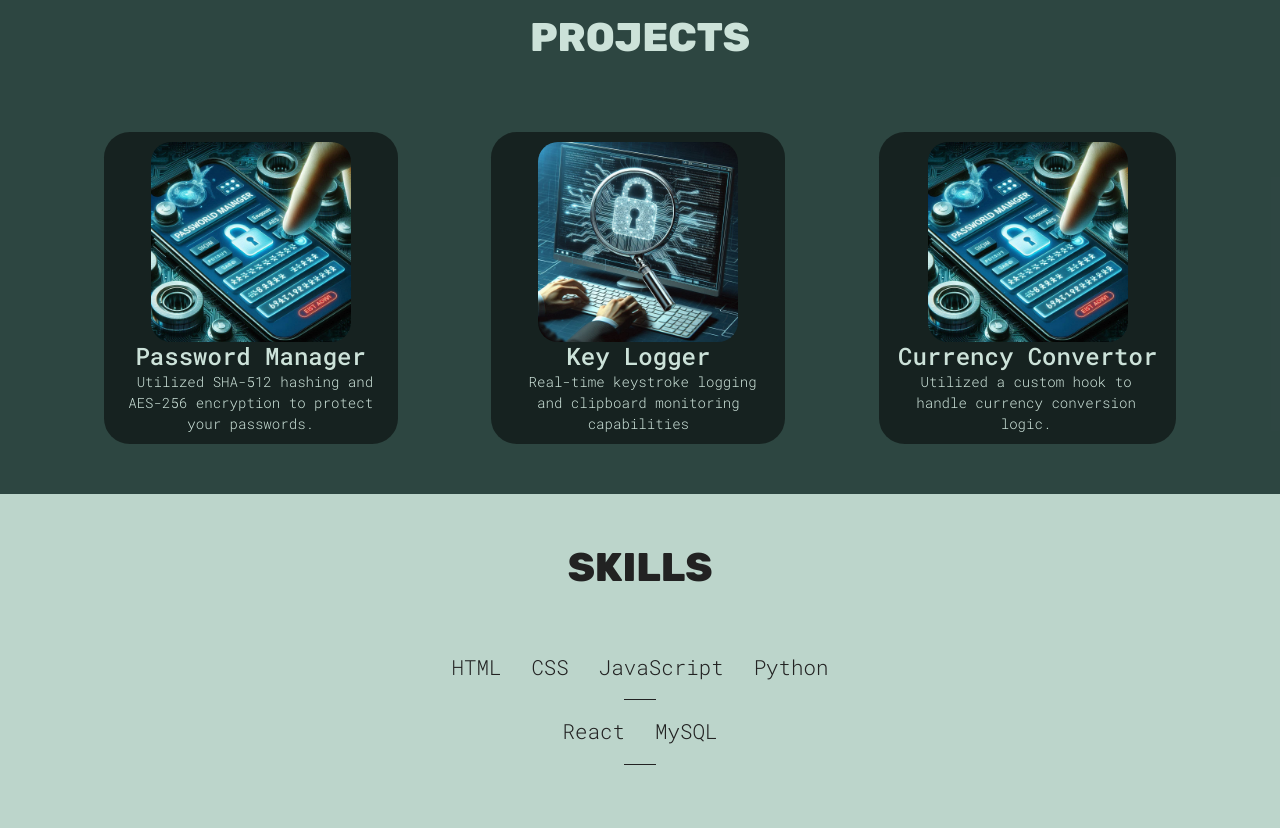
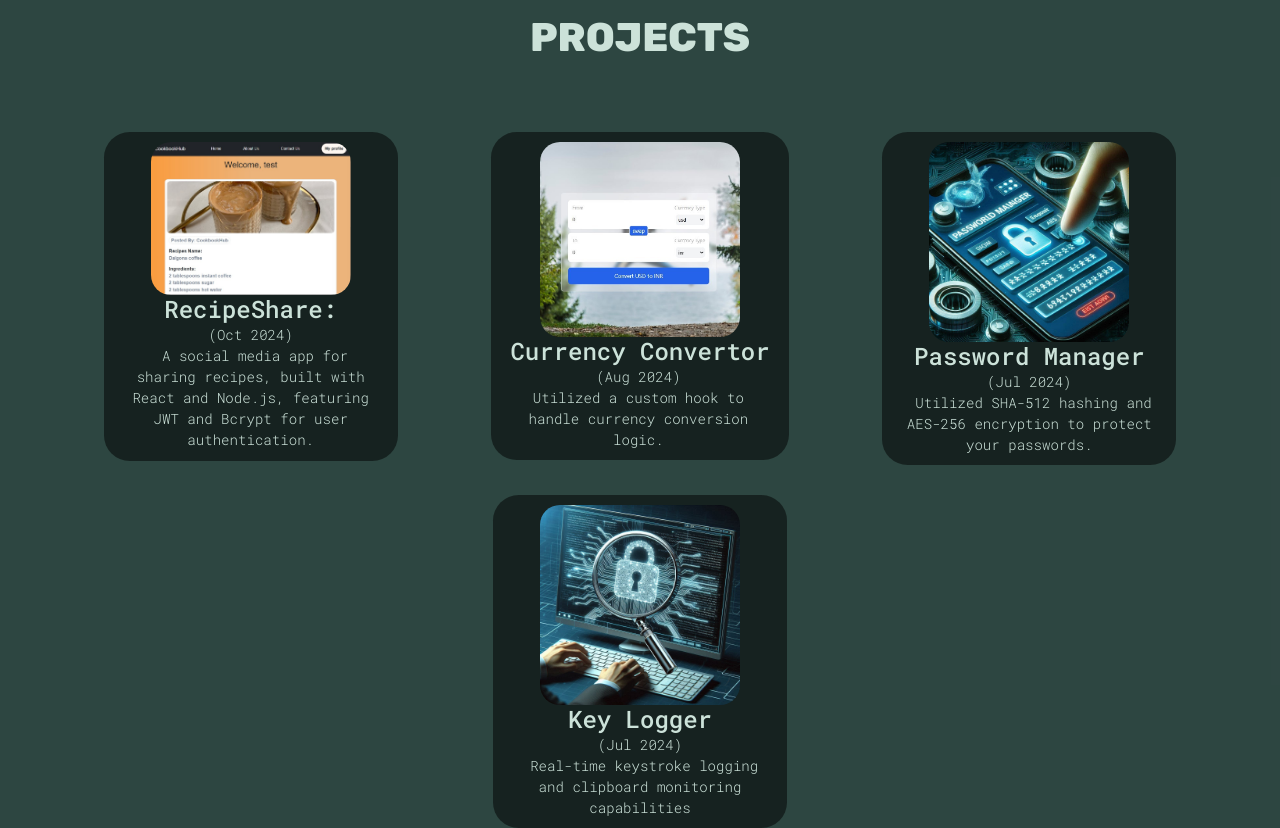
Before and after one commit to mesauravjoshi/joshi, a React (Vite) app: page / in a window 1280 px wide. Shown: the part 840-1668 px from the top of the page. Built offline with nearby package versions, Linux system fonts and the light colour scheme.

Commit message:
update portfolio

```diff
--- a/src/App.css
+++ b/src/App.css
@@ -32,6 +32,7 @@ h1,
 h2,
 h3,
 h4,
+h5,
 p {
   color: var(--text-color);
   margin: 0;
--- a/src/common/ProjectCard.jsx
+++ b/src/common/ProjectCard.jsx
@@ -1,12 +1,13 @@
 import React from 'react';
 
-function ProjectCard({ src, link, h3, p }) {
+function ProjectCard({ src, link, h3,date, p }) {
   return (
     <a href={link} target="_blank">
       <img className="hover" src={src}
       // alt={`${h3} logo`}
       />
       <h3>{h3}</h3>
+      <p>{date}</p>
       <p>{p}</p>
     </a>
   );
--- a/src/sections/Home/Home.jsx
+++ b/src/sections/Home/Home.jsx
@@ -67,7 +67,7 @@ function Home() {
         </span>
 
         <a
-        href={'https://drive.google.com/file/d/1PHWnPHqbCIzpcKzkFNVpATB0w19IRhG5/view'}
+        href={'https://drive.google.com/file/d/1YzFvUW1WoflBkDy86fHkExah54agthDP/view'}
         target="_blank"
         >
           <button >Resume</button>
--- a/src/sections/Projects/Projects.jsx
+++ b/src/sections/Projects/Projects.jsx
@@ -3,7 +3,9 @@ import styles from './ProjectsStyles.module.css';
 // 1
 import passwordManager from '../../assets/password.jpg';
 // 2
+import Currency from '../../assets/Currency.jpg';
 import keylog from '../../assets/keylog.png';
+import Recipe from '../../assets/Recipes.jpg';
 import ProjectCard from '../../common/ProjectCard';
 
 // framer motion
@@ -15,31 +17,48 @@ const Projects = forwardRef((props, ref) => {
     <section id="projects" className={styles.container} >
       <h1 className="sectionTitle">Projects</h1>
       <div ref={ref} className={styles.projectsContainer}>
+
+        <motion.div drag className={styles.cards}
+         dragConstraints={ref} >
+          <ProjectCard
+            src={Recipe}
+            date={'(Oct 2024)'}
+            link="https://github.com/mesauravjoshi/CookbookHub"
+            h3="RecipeShare:"
+            p="&nbsp;A social media app for sharing recipes, built with React and Node.js, featuring JWT and Bcrypt for user authentication."
+          />
+        </motion.div>
+
+        <motion.div drag className={styles.cards}
+         dragConstraints={ref} >
+          <ProjectCard
+            src={Currency}
+            date={'(Aug 2024)'}
+            link="https://mesauravjoshi.github.io/CurrencyConvertor/"
+            h3="Currency Convertor"
+            p="Utilized a custom hook to handle currency conversion logic."
+          />
+        </motion.div>
+
         <motion.div drag className={styles.cards}
          dragConstraints={ref} >
           <ProjectCard
             src={passwordManager}
+            date={'(Jul 2024)'}
             link="https://github.com/mesauravjoshi/PasswordManager_SHA_AES"
             h3="Password Manager"
             p="&nbsp;Utilized SHA-512 hashing and AES-256 encryption to protect your passwords."
           />
         </motion.div>
+
         <motion.div drag className={styles.cards}
          dragConstraints={ref} >
           <ProjectCard
             src={keylog}
+            date={'(Jul 2024)'}
             link="https://github.com/mesauravjoshi/Keylog_spy"
             h3="Key Logger"
             p="&nbsp;Real-time keystroke logging and clipboard monitoring capabilities"
-          />
-        </motion.div>
-        <motion.div drag className={styles.cards}
-         dragConstraints={ref} >
-          <ProjectCard
-            src={passwordManager}
-            link="https://github.com/mesauravjoshi/Currency_Convertor"
-            h3="Currency Convertor"
-            p="Utilized a custom hook to handle currency conversion logic."
           />
         </motion.div>
 
```
Also changed, not shown: src/assets/Currency.jpg (added), src/assets/Recipes.jpg (added).
